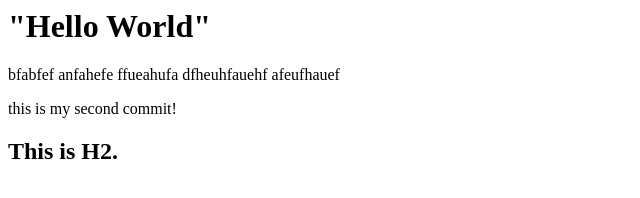
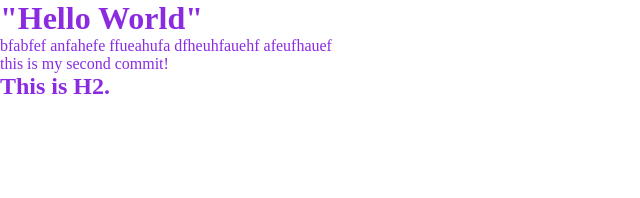
Before and after one commit to harleneee/meow, a plain HTML site: page main/index.html in a window 1280 px wide. Shown: the whole page, without its empty margins (0-640 px from the left). Drawn offline with Linux system fonts and the light colour scheme.

Commit message:
Added new fle named index.css

```diff
--- /dev/null
+++ b/main/index.css
@@ -0,0 +1,6 @@
+* {
+    margin: 0;
+    padding: 0;
+    box-sizing: border-box;
+    color: blueviolet;
+}
--- a/main/index.html
+++ b/main/index.html
@@ -3,6 +3,7 @@
     <meta charset="UTF-8">
     <meta name="viewport" content="width=device-width, initial-scale=1.0">
     <title>Document</title>
+    <source><link rel="stylesheet" href="index.css"></source>
 </head>
 <body>
     <h1>"Hello World"</h1>
```
